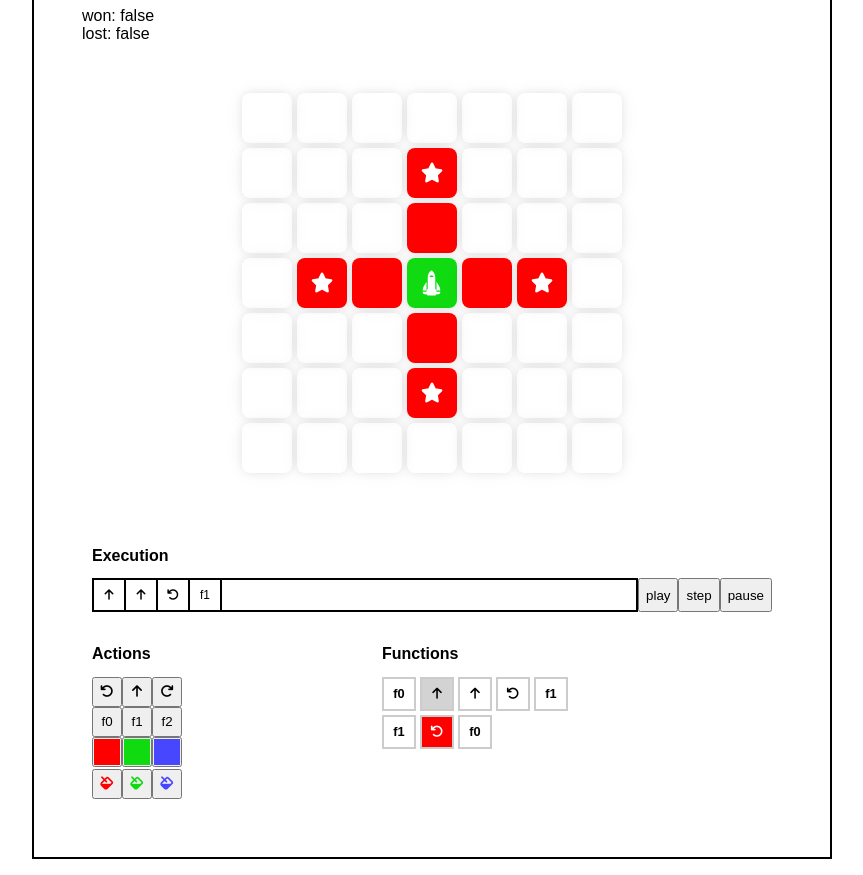
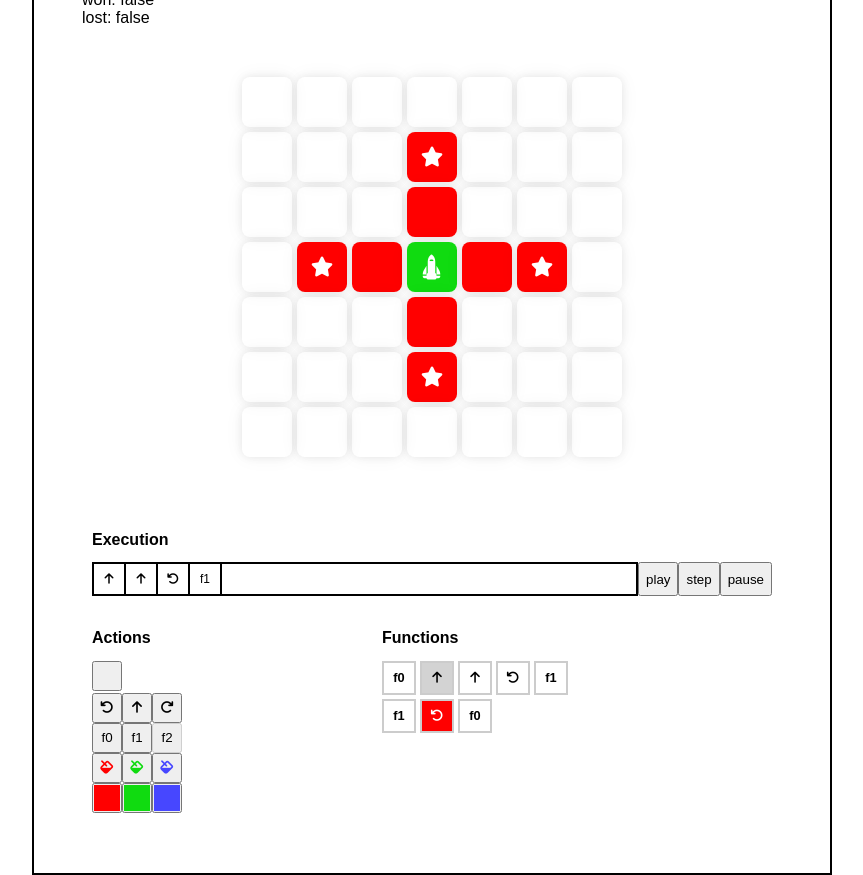
Before and after one commit to daniellionel01/logic-game, a Vue app: page / in a window 1280 px wide. Shown: the whole page, without its empty margins (216-1079 px from the left). Built offline with nearby package versions, Linux system fonts and the light colour scheme.

Commit message:
add paint functionality and made clearing logic simpler by adding a "clear" action

```diff
--- a/src/components/Action.vue
+++ b/src/components/Action.vue
@@ -1,13 +1,13 @@
 <template>
   <div id="action">
-    <button @click="handleAction">
+    <button @click="handleAction" :disabled="disabled">
       <ActionSymbol :instructionType="instructionType" :payload="payload" :color="color" />
     </button>
   </div>
 </template>
 
 <script lang="ts">
-import { defineComponent } from 'vue'
+import { defineComponent, computed } from 'vue'
 import { useStore, InstructionType, Color } from '../store'
 import ActionSymbol from './ActionSymbol.vue'
 
@@ -28,7 +28,6 @@ export default defineComponent({
     const store = useStore()
 
     const handleAction = () => {
-      if (props.instructionType !== store.getters.selectedInstruction.type) {
       if (props.color === store.getters.selectedInstruction.color) {
         store.commit("setSelectedInstructionColor", Color.NONE)
       } else if (props.instructionType === InstructionType.COND_COLOR) {
@@ -39,15 +38,18 @@ export default defineComponent({
           payload: props.payload
         })
       }
-      } else {
-        store.commit("setSelectedInstruction", {
-          type: InstructionType.PASS
-        })
-      }
     }
 
+    const disabled = computed(() => {
+      if (!props.payload) return false
+
+      return props.instructionType === InstructionType.CALL_FUNCTION &&
+        props.payload >= store.state.functions.length
+    })
+
     return {
-      handleAction
+      handleAction,
+      disabled
     }
   }
 })
--- a/src/components/ActionSymbol.vue
+++ b/src/components/ActionSymbol.vue
@@ -56,6 +56,7 @@ export default defineComponent({
       symbolStyle,
       paintStyle,
 
+      IT_CLEAR: InstructionType.PASS,
       IT_FORWARD: InstructionType.FORWARD,
       IT_ROT_RIGHT: InstructionType.ROTATE_RIGHT,
       IT_ROT_LEFT: InstructionType.ROTATE_LEFT,
--- a/src/components/Commands.vue
+++ b/src/components/Commands.vue
@@ -2,6 +2,9 @@
   <div id="commands">
     <div id="actions">
       <h2>Actions</h2>
+      <div class="action-row">
+        <Action :instructionType="IT_PASS" />
+      </div>
       <div class="action-row">
         <Action :instructionType="IT_ROT_LEFT" />
         <Action :instructionType="IT_FORWARD" />
@@ -13,14 +16,14 @@
         <Action :instructionType="IT_CALL_FUNC" :payload="2" />
       </div>
       <div class="action-row">
+        <Action :instructionType="IT_PAINT_COLOR" :payload="COLOR_RED" />
+        <Action :instructionType="IT_PAINT_COLOR" :payload="COLOR_GREEN" />
+        <Action :instructionType="IT_PAINT_COLOR" :payload="COLOR_BLUE" />
+      </div>
+      <div class="action-row">
         <Action :instructionType="IT_COND_COLOR" :color="COLOR_RED" />
         <Action :instructionType="IT_COND_COLOR" :color="COLOR_GREEN" />
         <Action :instructionType="IT_COND_COLOR" :color="COLOR_BLUE" />
-      </div>
-      <div class="action-row">
-        <Action :instructionType="IT_PAINT_COLOR" :payload="COLOR_RED" />
-        <Action :instructionType="IT_PAINT_COLOR" :payload="COLOR_GREEN" />
-        <Action :instructionType="IT_PAINT_COLOR" :payload="COLOR_BLUE" />
       </div>
     </div>
     <div id="functions">
@@ -47,6 +50,7 @@ export default defineComponent({
 
     return {
       functions: store.state.functions,
+      IT_PASS: InstructionType.PASS,
       IT_FORWARD: InstructionType.FORWARD,
       IT_ROT_RIGHT: InstructionType.ROTATE_RIGHT,
       IT_ROT_LEFT: InstructionType.ROTATE_LEFT,
--- a/src/store.ts
+++ b/src/store.ts
@@ -235,16 +235,19 @@ export const store = createStore<State>({
             const shipCell = state.grid.cells[state.ship.col + state.ship.row * state.grid.cols]
 
             if (instruction.type === InstructionType.CALL_FUNCTION) {
+                if (instruction.color)
+                    if (shipCell.color !== instruction.color)
+                        return
+
                 if (instruction.payload === undefined) return
                 const func = state.functions[instruction.payload]
                 const instructions = func.instructions
                     .filter(instruction => instruction.type !== InstructionType.PASS)
                 state.stack.unshift(...instructions)
             } else if (instruction.type === InstructionType.FORWARD) {
-                if (instruction.color) {
+                if (instruction.color)
                     if (shipCell.color !== instruction.color)
                         return
-                }
 
                 if (state.ship.direction === Direction.TOP) {
                     Object.assign(state.ship, {
@@ -287,6 +290,15 @@ export const store = createStore<State>({
                     ...state.ship,
                     direction
                 })
+            } else if (instruction.type === InstructionType.PAINT_COLOR) {
+                if (instruction.color)
+                    if (shipCell.color !== instruction.color)
+                        return
+
+                Object.assign(shipCell, {
+                    ...shipCell,
+                    color: instruction.payload
+                })
             }
         },
         initStack(state) {
```
Lines whose indentation alone changed are shown as unchanged.
